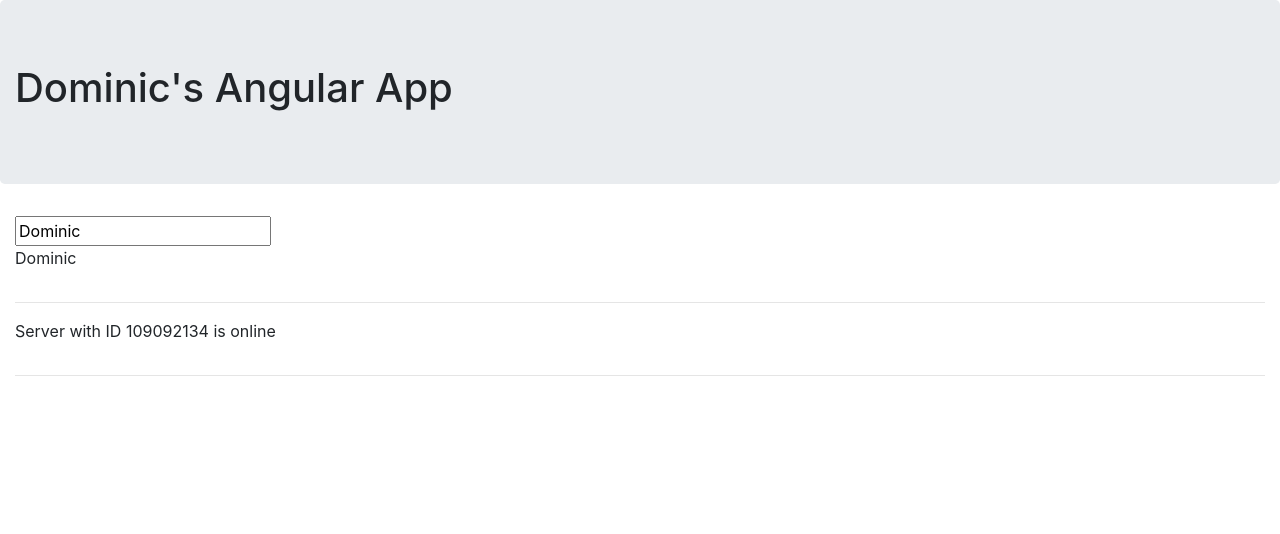
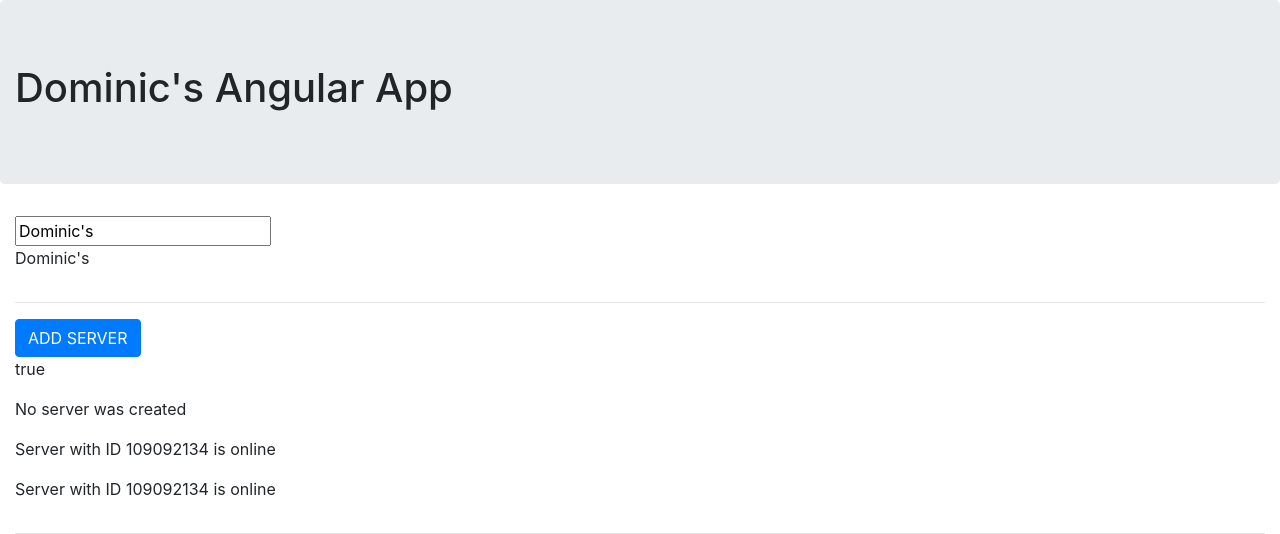
Before and after one commit to domutt/angular_connect, an Angular app: page / in a window 1280 px wide. Shown: the top 534 px of the page. Built offline with nearby package versions, Linux system fonts and the light colour scheme.

Commit message:
Property and Event Binding

```diff
--- a/src/app/app.component.html
+++ b/src/app/app.component.html
@@ -2,7 +2,7 @@
 
   <div class="row">
     <div class="col jumbotron">
-      <h1>{{ name }}'s {{ appName }}</h1>
+      <h1>{{ name }} {{ appName }}</h1>
     </div>
   </div>
 
--- a/src/app/app.component.ts
+++ b/src/app/app.component.ts
@@ -8,5 +8,5 @@
 
 export class AppComponent {
   appName = 'Angular App';
-  name = 'Dominic';
+  name = "Dominic's";
 }
--- a/src/app/servers/servers.component.html
+++ b/src/app/servers/servers.component.html
@@ -1 +1,12 @@
+<!-- Property binding & event binding -->
+
+<button
+	class="btn btn-primary"
+	[disabled]="!allowNewServer"
+	(click)="onCreateServer()"
+	>ADD SERVER</button>
+<p [innerText]="allowNewServer" ></p>
+
+<p>{{ serverCreationStatus }}</p>
 <app-server></app-server>
+<app-server></app-server>
--- a/src/app/servers/servers.component.ts
+++ b/src/app/servers/servers.component.ts
@@ -1,16 +1,29 @@
 import { Component, OnInit } from '@angular/core';
 
 @Component({
-  selector: 'app-servers',
-  templateUrl: './servers.component.html',
+	selector: 'app-servers',
+	templateUrl: './servers.component.html',
 
-  styleUrls: ['./servers.component.sass']
+	styleUrls: ['./servers.component.sass']
 })
 export class ServersComponent implements OnInit {
 
-  constructor() { }
+	allowNewServer = false;
+	serverCreationStatus = 'No server was created';
 
-  ngOnInit() {
-  }
+	constructor() {
+
+		setTimeout(() => {
+			this.allowNewServer = true;
+		}, 2000);
+
+	}
+
+	ngOnInit() {
+	}
+
+	onCreateServer(){
+		this.serverCreationStatus = 'Server was created!';
+	}
 
 }
```
Lines whose indentation alone changed are shown as unchanged.
